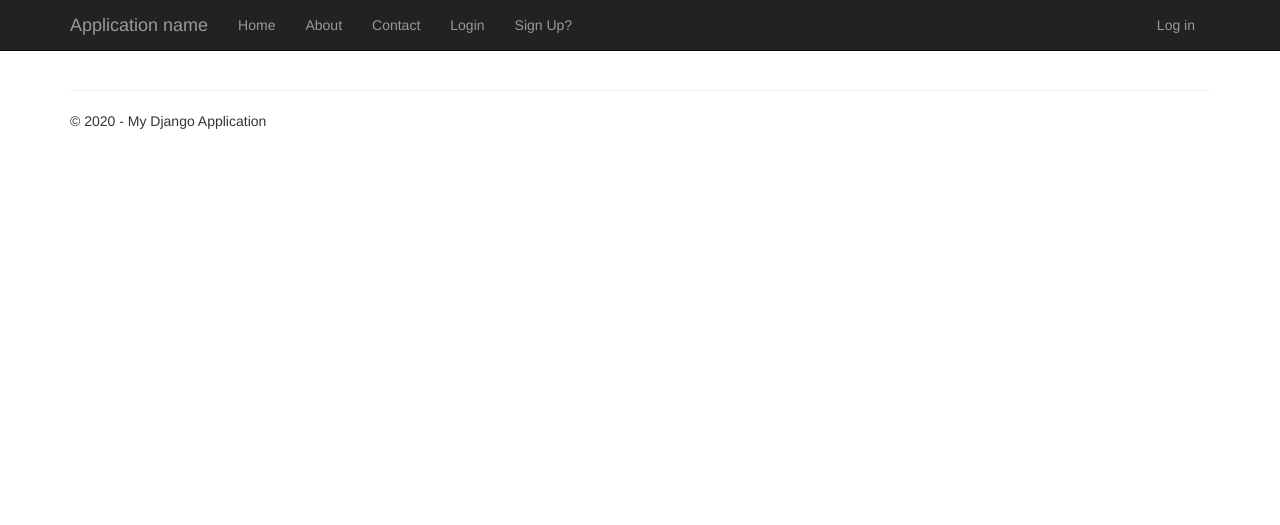
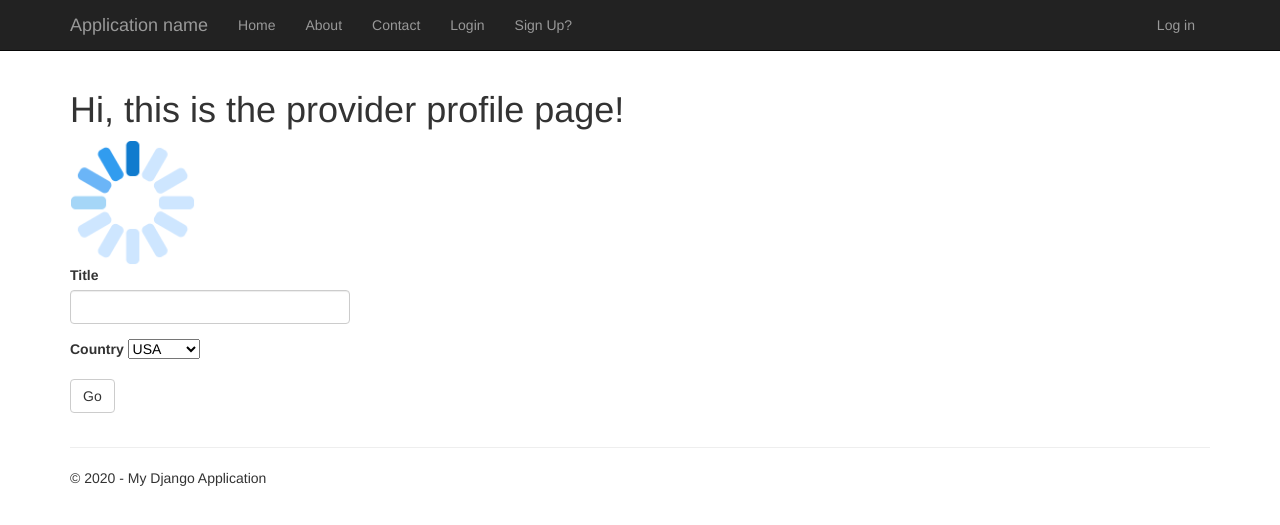
Before and after one commit to kennyli92/NthData, a Django app: template BigDataFrontEnd/BigDataFrontEnd/providerprofile/templates/providerprofile/providerprofile.html in a window 1280 px wide. Shown: the top 525 px of the page. Run offline with Django 3.2, Linux system fonts and the light colour scheme; tables that the repository leaves empty hold one stand-in row (values such as "Sample post"); the template is opened without the code that fills it: values that come from a table or form of the project are taken from there, most other values are stand-ins (such as "Sample title", 1, 10 or a date in 2020); some libraries are stand-ins or nearby versions.

Commit message:
Provider Profile

```diff
--- a/BigDataFrontEnd/BigDataFrontEnd/BigDataFrontEnd/urls.py
+++ b/BigDataFrontEnd/BigDataFrontEnd/BigDataFrontEnd/urls.py
@@ -48,6 +48,7 @@ urlpatterns = patterns('',
     url(r'^account/passwordrecovery/emailsent/$', 'signup.views.password_recover_email_sent', name='password_recover_email_sent'),
     url(r'^account/passwordrecovery/confirm/(?P<uidb64>[0-9A-Za-z]+)-(?P<token>.+)/$',
             'signup.views.reset_confirm', name='reset_confirm'),
+    url(r'^provider/profile/$', 'providerprofile.views.provider_profile', name='providerprofile')
 
 
 
--- /dev/null
+++ b/BigDataFrontEnd/BigDataFrontEnd/providerprofile/forms.py
@@ -0,0 +1,21 @@
+from django import forms
+from django.utils.translation import ugettext_lazy as _
+
+def get_countries():
+
+    choices_list = (
+    ('1', 'USA'),
+    ('2', 'Canada'),
+    ('3', 'India'),
+    ('4', 'China')
+)
+
+    return choices_list
+
+
+class ProviderEditForm(forms.Form):
+    title = forms.CharField(label='Title', label_suffix='',widget=forms.TextInput(attrs={'class':'form-control'}), max_length=100)
+    def __init__(self, *args, **kwargs):
+        super(ProviderEditForm, self).__init__(*args, **kwargs)
+        self.fields['country'] = forms.ChoiceField(
+            choices=get_countries())
--- a/BigDataFrontEnd/BigDataFrontEnd/providerprofile/templates/providerprofile/providerprofile.html
+++ b/BigDataFrontEnd/BigDataFrontEnd/providerprofile/templates/providerprofile/providerprofile.html
@@ -1,5 +1,59 @@
 {% extends "app/layout.html" %}
 
 {% block content %}
+{% load staticfiles %}
+<h1>Hi, this is the provider profile page!</h1>
 
+<div class="row">
+   <div class="col-md-6">
+     <div id="my_popup">
+        <img style="width: 125px; height: 125px;" src="{% static "ajax_loader_blue_512.gif" %}" />
+    </div>
+        <form onsubmit="myFunction()" action="" method="post">
+            {% if form.non_field_errors %}
+            <div style="color:#b94a48">
+                {{form.non_field_errors}}
+            </div>
+            {% endif %}
+         {% csrf_token %}
+         {% for field in form %}
+            <fieldset class="form-group">
+            <label class="control-label" for="id_{{ field.name }}">{{ field.label }}</label>
+                {% if field.name == 'title' %}
+            <input type="text" class="form-control" name="{{ field.name }}" id="id_{{ field.name }}">
+                {% endif %}
+                {% if field.name == 'country' %}
+                    <select id="id_{{field.name}}" name="{{ field.name }}">
+                        {% for id, name in form.fields.country.choices %}
+                            <option value="{{ id }}">{{ name }}</option>
+                        {% endfor %}
+                    </select>
+                {% endif %}
+            </fieldset>
+              {% if field.errors %}
+            <div style="color:#b94a48">
+                {{ field.errors }}
+            </div>
+             {% endif %}
+        {% endfor %}
+        <input class="btn btn-default" type="submit" value="Go" />
+        </form>
+    </div>
+</div>
+
+{% block scripts %}
+<script src="https://cdn.rawgit.com/vast-engineering/jquery-popup-overlay/1.7.10/jquery.popupoverlay.js"></script>
 {% endblock %}
+
+ <script>
+    $(document).ready(function() {
+      // Initialize the plugin
+      $('#my_popup').popup();
+    });
+  </script>
+<script>
+    function myFunction() {
+        $('#my_popup').popup('show');
+    }
+</script>
+{% endblock %}
--- a/BigDataFrontEnd/BigDataFrontEnd/providerprofile/views.py
+++ b/BigDataFrontEnd/BigDataFrontEnd/providerprofile/views.py
@@ -1,4 +1,7 @@
+from providerprofile.forms import ProviderEditForm
 from django.shortcuts import render
 
 def provider_profile(request):
-   return render(request, 'providerprofile/providerprofile.html')
+    form = ProviderEditForm()
+
+    return render(request, 'providerprofile/providerprofile.html', {'form': form})
```
